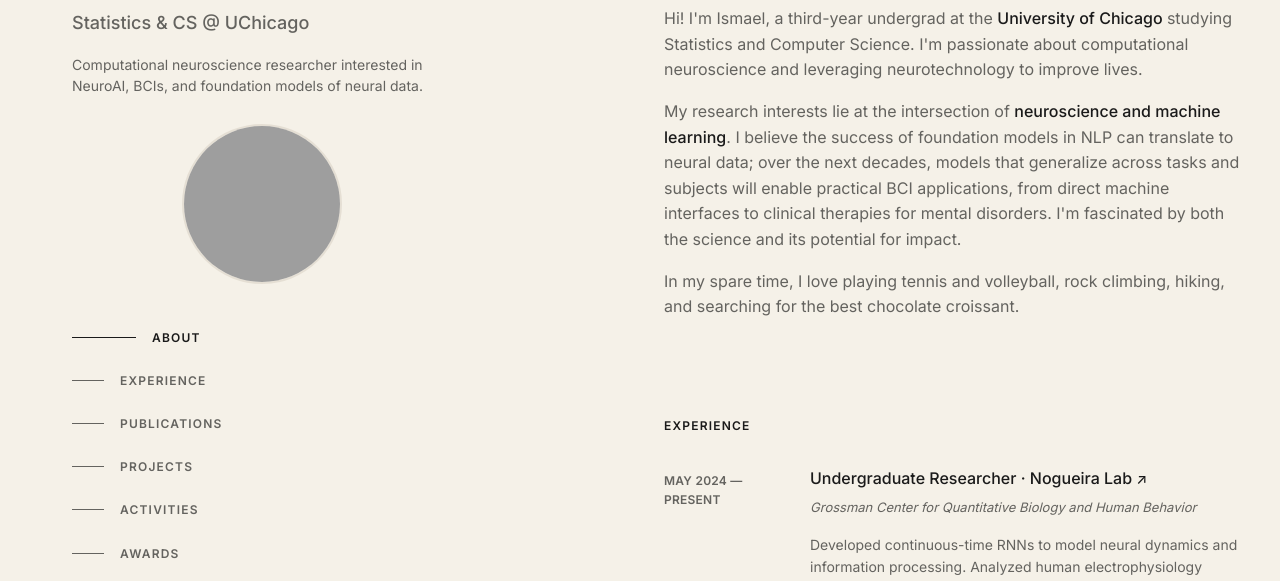
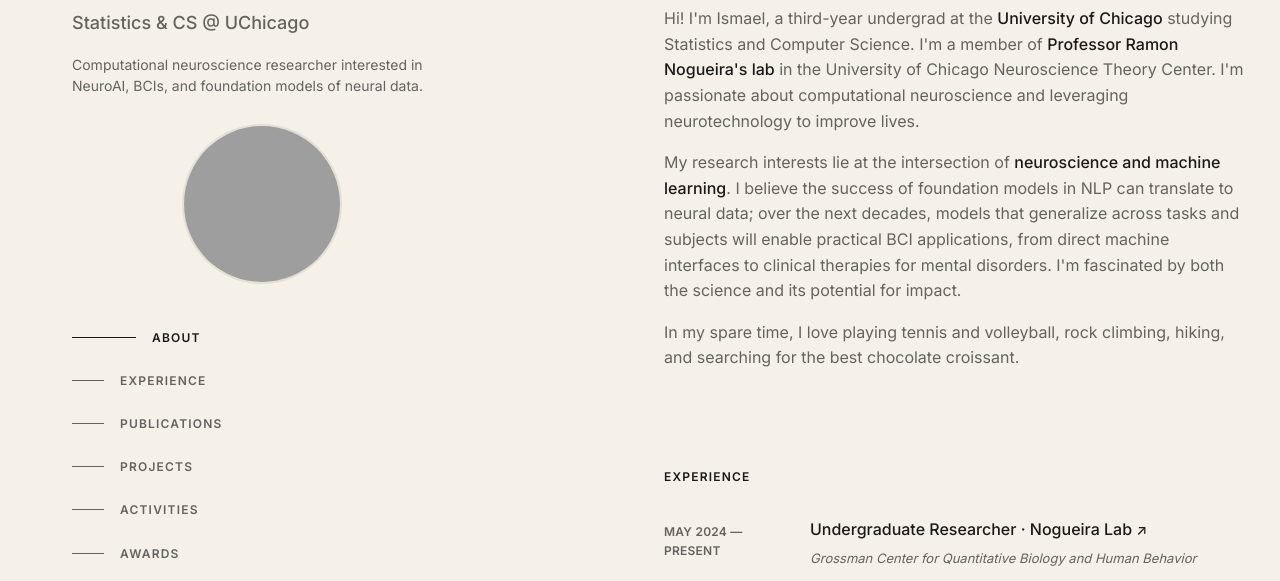
Before and after one commit to iroblesrazzaq/iroblesrazzaq.github.io, a plain HTML site: page index.html in a window 1280 px wide. Shown: the part 145-726 px from the top of the page. Drawn offline with Linux system fonts and the light colour scheme; grey boxes are pictures that could not be loaded.

Commit message:
about revision

```diff
--- a/index.html
+++ b/index.html
@@ -81,7 +81,7 @@
       <section id="about" class="section">
         <h3 class="section-heading">About</h3>
         <div class="section-content">
-          <p>Hi! I'm Ismael, a third-year undergrad at the <strong>University of Chicago </strong>studying Statistics and Computer Science. I'm passionate about computational neuroscience and leveraging neurotechnology to improve lives.</p>
+          <p>Hi! I'm Ismael, a third-year undergrad at the <strong>University of Chicago</strong> studying Statistics and Computer Science. I'm a member of <strong>Professor Ramon Nogueira's lab</strong> in the University of Chicago Neuroscience Theory Center. I'm passionate about computational neuroscience and leveraging neurotechnology to improve lives.</p>
           <p>My research interests lie at the intersection of <strong>neuroscience and machine learning</strong>. I believe the success of foundation models in NLP can translate to neural data; over the next decades, models that generalize across tasks and subjects will enable practical BCI applications, from direct machine interfaces to clinical therapies for mental disorders. I'm fascinated by both the science and its potential for impact.</p>
           <p>In my spare time, I love playing tennis and volleyball, rock climbing, hiking, and searching for the best chocolate croissant.</p>
         </div>
```
